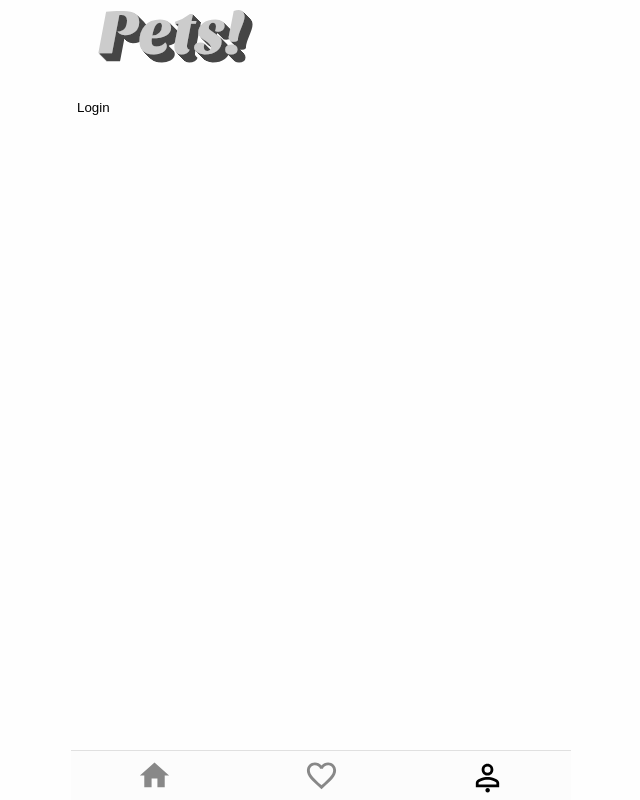
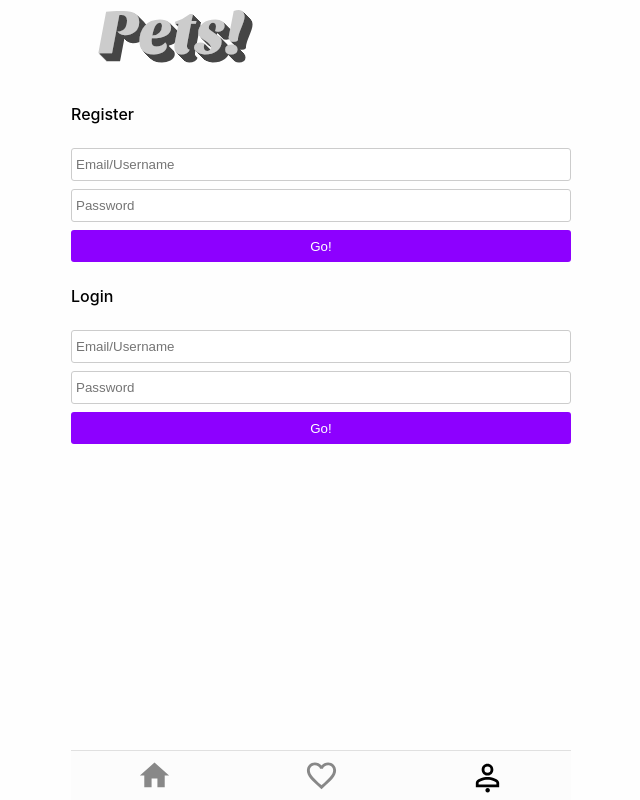
Before and after one commit to Irungaray/Cyber-Gram, a React app in the folder frontend/: page /user in a window 1280 px wide. Shown: the whole page, without its empty margins (319-959 px from the left). Built offline with nearby package versions, Linux system fonts and the light colour scheme.

Commit message:
Added Form Component

```diff
--- a/frontend/src/Components/UserForm/index.js
+++ b/frontend/src/Components/UserForm/index.js
@@ -0,0 +1,33 @@
+import React from 'react';
+
+import { useInputValue } from '../../hooks/useInputValue';
+
+import { Form, Input, Button, Title } from './styles';
+
+export const UserForm = ({ onSubmit, title }) => {
+	const email = useInputValue('');
+	const password = useInputValue('');
+
+	return (
+		<>
+			<Title>{title}</Title>
+
+			<Form onSubmit={onSubmit}>
+				<Input
+					placeholder='Email/Username'
+					value={email.value}
+					onChange={email.onChange}
+				/>
+
+				<Input
+					placeholder='Password'
+					type='password'
+					value={password.value}
+					onChange={password.onChange}
+				/>
+
+				<Button>Go!</Button>
+			</Form>
+		</>
+	);
+};
--- /dev/null
+++ b/frontend/src/Components/UserForm/styles.js
@@ -0,0 +1,30 @@
+import styled from 'styled-components';
+
+export const Form = styled.form`
+  padding: 16px 0;
+`;
+
+export const Input = styled.input`
+  border: 1px solid #ccc;
+  border-radius: 3px;
+  margin-bottom: 8px;
+  padding: 8px 4px;
+  display: block;
+  width: 100%;
+`;
+
+export const Button = styled.button`
+  background: #8d00ff;
+  border-radius: 3px;
+  color: #fff;
+  height: 32px;
+  display: block;
+  width: 100%;
+  text-align: center;
+`;
+
+export const Title = styled.h2`
+  font-size: 16px;
+  font-weight: 500;
+  padding: 8px 0;
+`;
--- /dev/null
+++ b/frontend/src/hooks/useInputValue.js
@@ -0,0 +1,8 @@
+import { useState } from 'react';
+
+export const useInputValue = initialValue => {
+	const [value, setValue] = useState(initialValue);
+	const onChange = e => setValue(e.target.value);
+
+	return { value, onChange };
+};
--- a/frontend/src/pages/NoUser.js
+++ b/frontend/src/pages/NoUser.js
@@ -1,6 +1,8 @@
 import React from 'react';
 
 import Context from '../Context';
+
+import { UserForm } from '../Components/UserForm';
 
 export const NoUser = () => {
 	return (
@@ -8,12 +10,13 @@ export const NoUser = () => {
 			{
 				({ activateAuth }) => {
 					return (
-						<form onSubmit={activateAuth}>
-							<button>Login</button>
-						</form>
-					)
+						<>
+							<UserForm onSubmit={activateAuth} title='Register' />
+							<UserForm onSubmit={activateAuth} title='Login' />
+						</>
+					);
 				}
 			}
 		</Context.Consumer>
-	)
+	);
 };
```
Also changed, not shown: frontend/src/Context.js (+4 -4 lines).
